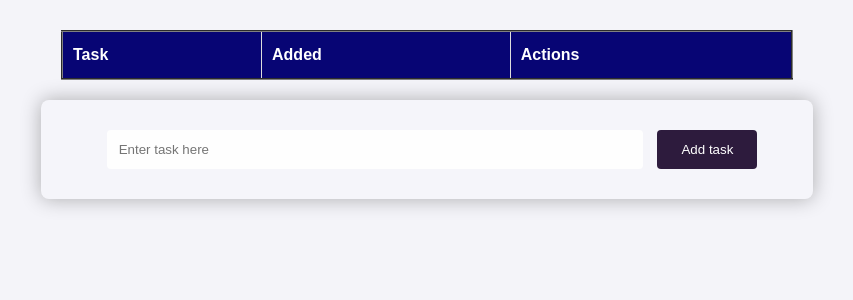
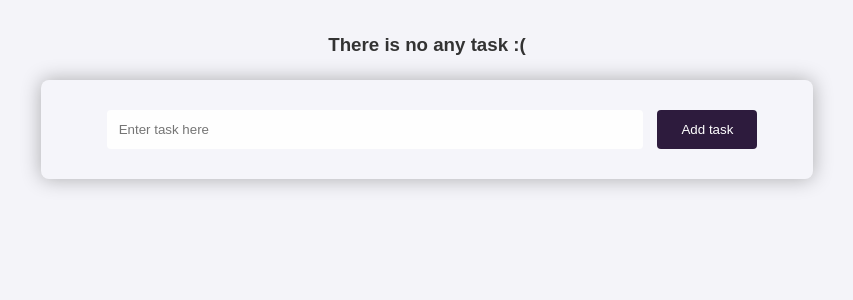
Before and after one commit to HusniyorAzimboyev/Todolist_with_Flask, a Flask app: page / in a window 1280 px wide. Shown: the part 101-401 px from the top of the page, without its empty margins (213-1066 px from the left). Run offline with Flask 3, Linux system fonts and the light colour scheme; lists and menus that the app fills with data are empty.

Commit message:
if statement

```diff
--- a/templates/index.html
+++ b/templates/index.html
@@ -5,6 +5,10 @@
 
 {% block body %}
     <h1 class="header">Task manager</h1>
+
+    {% if tasks|length < 1 %}
+        <h3 style="text-align: center;">There is no any task :( </h3>
+    {% else %}
 
     <table border="2">
         <tr>
@@ -25,6 +29,7 @@
 
         {% endfor %}
     </table>
+    {% endif %}
     <form action="/" method="post" class="post_task">
         <input type="text" class="content" name="content" placeholder="Enter task here">
         <input type="submit" value="Add task">
```
